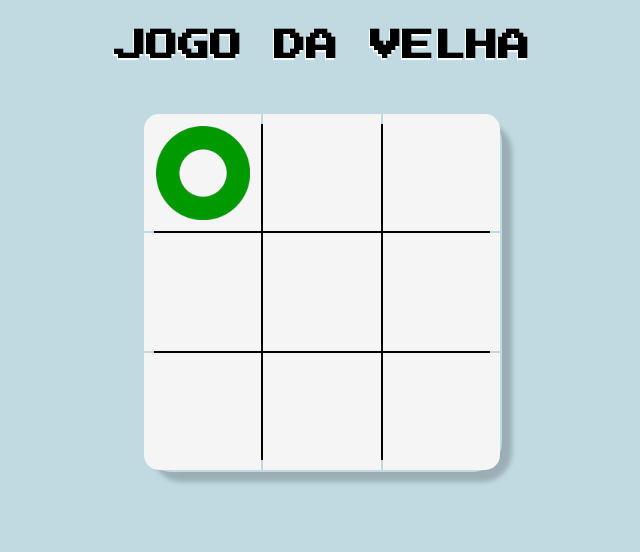
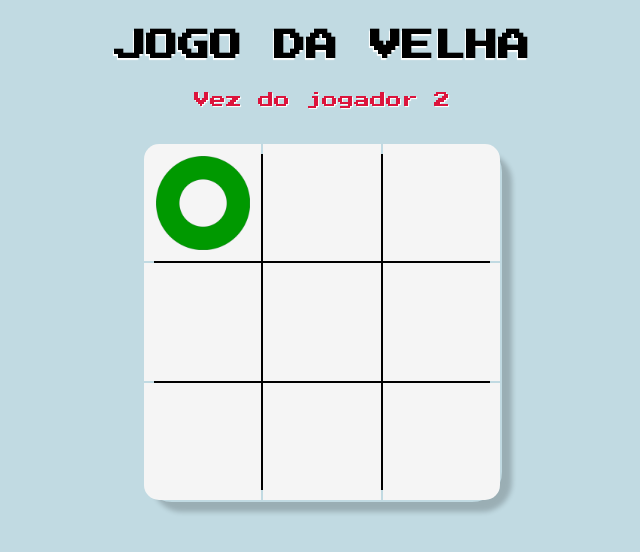
Before and after one commit to sselat/Tic-Tac-Toe, a plain HTML site: page index.html in a window 1280 px wide. Both pictures are taken after a click on the element 520 px from the left and 172 px from the top of the page. Shown: the whole page, without its empty margins (318-958 px from the left). Drawn offline with Linux system fonts and the light colour scheme.

Commit message:
informação de turno

```diff
--- a/index.html
+++ b/index.html
@@ -15,6 +15,7 @@
 
 <body>
     <h1>Jogo da Velha</h1>
+    <div id="vez">Vez do jogador 1</div>
     <table id="tabuleiro">
         <tr>
             <td id="area1" onclick="clicou('area1')"></td>
--- a/script.js
+++ b/script.js
@@ -21,7 +21,7 @@ function clicou(area) {
         jogador *= -1
         verificar()
     }
-
+    jogada()
 }
 
 function verificar() {
@@ -128,3 +128,20 @@ function finalizar(classe) {
         location.reload()
     })
 }
+
+function jogada() {
+    let jogadorVez = document.getElementById('vez')
+    if (fimdejogo != true) {
+        if (jogador == 1) {
+            jogadorVez.innerHTML = "Vez do jogador 1"
+            jogadorVez.style = "color: green; text-shadow: 1px 1px 1px white;"
+        }
+        else {
+            jogadorVez.innerHTML = "Vez do jogador 2"
+            jogadorVez.style = "color: crimson; text-shadow: 1px 1px 1px white;"
+        }
+    }
+    else {
+        jogadorVez.innerHTML = ''
+    }
+}
--- a/style.css
+++ b/style.css
@@ -88,3 +88,10 @@
         height: 50px;
         width: 200px;
     }
+    #vez{
+        margin: 30px auto -20px;
+        text-align: center;
+        height: 20px;
+        color: green;
+        text-shadow: 1px 1px 1px white;
+    }
```
